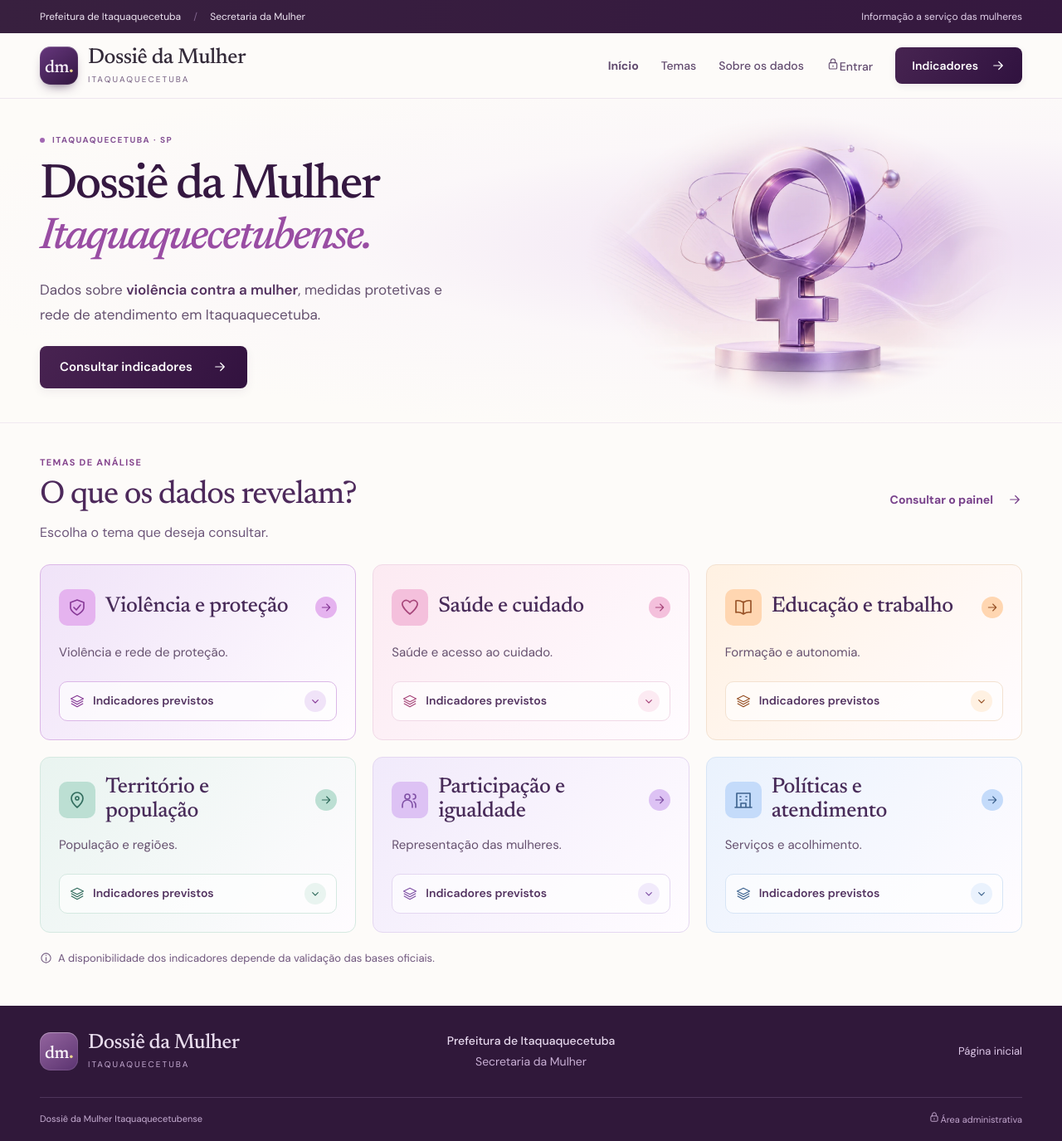
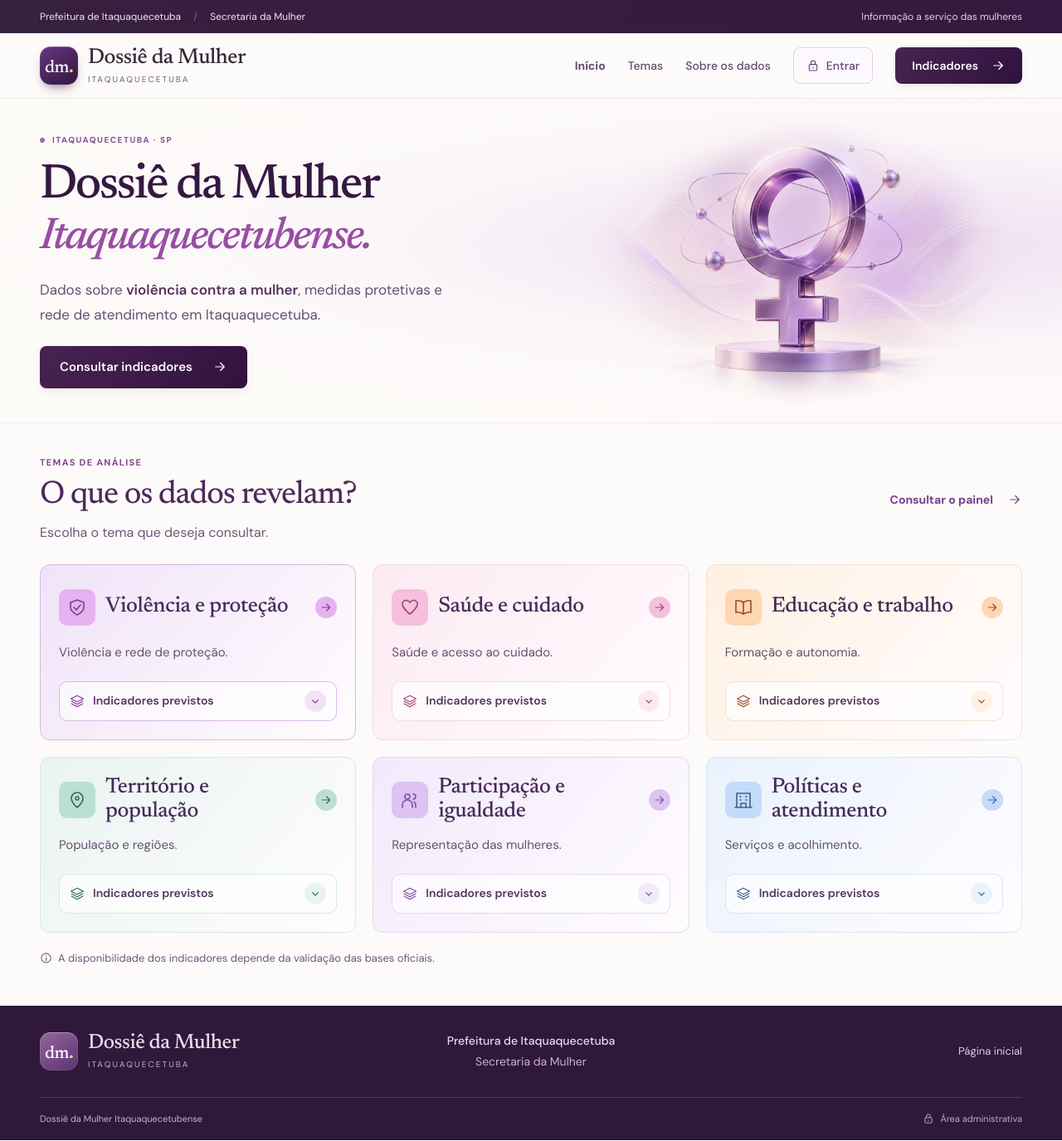
Before and after one commit to viniruizz05/dossie-da-mulher, a React (Vite) app: page / in a window 1280 px wide. Shown: the whole page at 83% size. Built offline with nearby package versions, Linux system fonts and the light colour scheme.

Commit message:
Estiliza botão Entrar com adaptação para celular

```diff
--- a/src/styles/data.css
+++ b/src/styles/data.css
@@ -1,4 +1,9 @@
 .sr-only { position:absolute; width:1px; height:1px; padding:0; margin:-1px; overflow:hidden; clip:rect(0,0,0,0); white-space:nowrap; border:0; }
+.header #navigation>.nav-login { display:inline-flex; align-items:center; justify-content:center; gap:8px; min-height:44px; padding:10px 15px; border:1px solid #dfd1e6; border-radius:var(--radius-control); color:#684279; background:#fcf9fe; white-space:nowrap; text-decoration:none; }
+.header #navigation>.nav-login:hover { background:#f0e6f6; border-color:#ba9cca; color:#512565; }
+.footer-login { display:inline-flex; align-items:center; gap:7px; text-underline-offset:4px; }
+@media(prefers-reduced-motion:no-preference) { .nav-login { transition:background var(--motion-fast),border-color var(--motion-fast),color var(--motion-fast),transform var(--motion-fast) var(--motion-ease); } .nav-login:active { transform:scale(.98); } }
+@media(max-width:900px) { .header #navigation>.nav-login { justify-content:flex-start; padding:13px 14px; margin-top:6px; } }
 .native-dashboard { min-width:0; }
 .dashboard-heading { display:flex; align-items:flex-start; justify-content:space-between; gap:20px; margin-bottom:22px; }
 .data-overline { font-size:10px; font-weight:700; letter-spacing:1.4px; color:#875894; margin-bottom:8px; }
```
